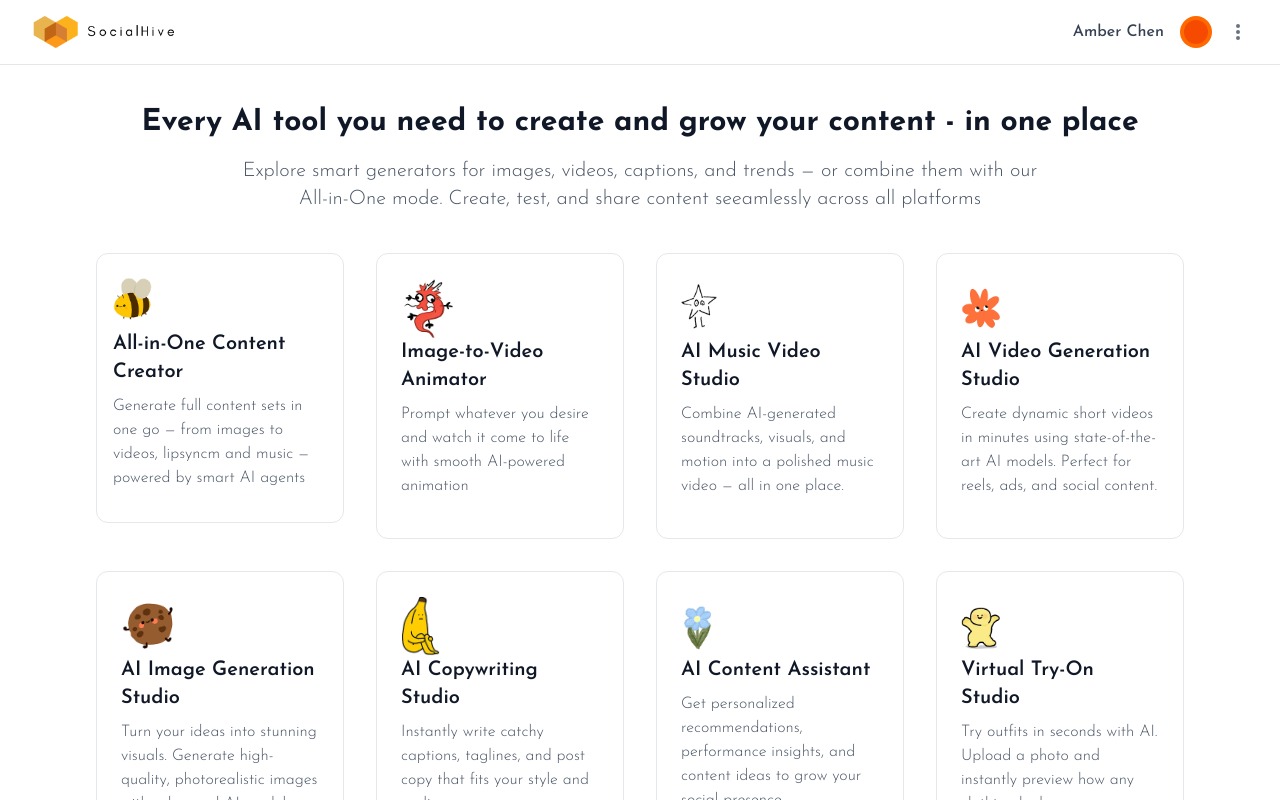
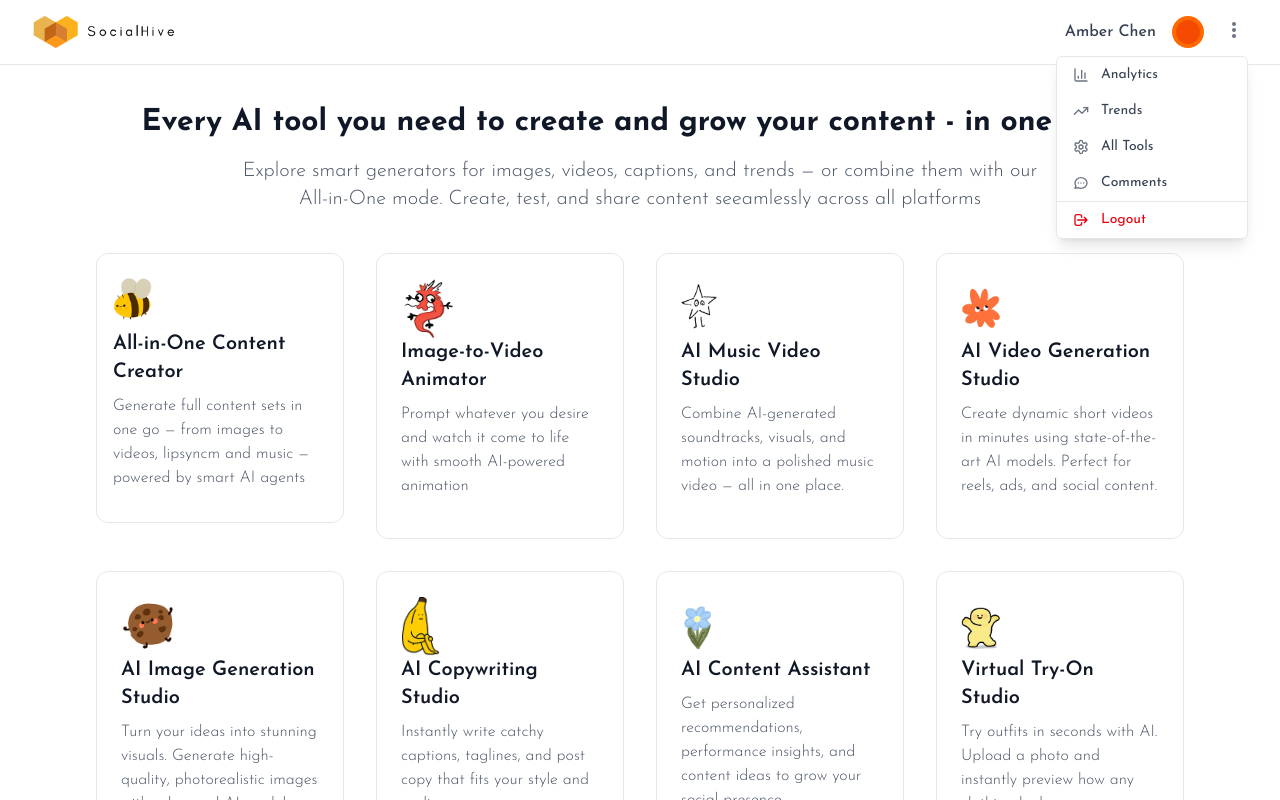
Before and after one commit to kennethng2168/socialHive, a Next.js app: page / in a window 1280 px wide. Both pictures are taken after a click on the button 1238 px from the left and 32 px from the top of the page. Shown: the top 800 px of the page. Built offline with nearby package versions, Linux system fonts and the light colour scheme.

Commit message:
header dropdown

```diff
--- a/app/page.tsx
+++ b/app/page.tsx
@@ -1,4 +1,29 @@
+"use client";
+
+import { useState, useRef, useEffect } from "react";
+import { BarChart3, TrendingUp, Settings } from "lucide-react";
+
 export default function Home() {
+  const [showDropdown, setShowDropdown] = useState(false);
+  const dropdownRef = useRef<HTMLDivElement>(null);
+
+  // Close dropdown when clicking outside
+  useEffect(() => {
+    const handleClickOutside = (event: MouseEvent) => {
+      if (
+        dropdownRef.current &&
+        !dropdownRef.current.contains(event.target as Node)
+      ) {
+        setShowDropdown(false);
+      }
+    };
+
+    document.addEventListener("mousedown", handleClickOutside);
+    return () => {
+      document.removeEventListener("mousedown", handleClickOutside);
+    };
+  }, []);
+
   return (
     <div className="min-h-screen bg-background">
       {/* Navigation Bar */}
@@ -19,9 +44,13 @@ export default function Home() {
               <div className="w-8 h-8 bg-orange-500 rounded-full flex items-center justify-center">
                 <div className="w-6 h-6 bg-orange-600 rounded-full" />
               </div>
-              {/* biome-ignore lint/a11y/useButtonType: <explanation> */}
-              <button className="text-gray-500 hover:text-gray-700">
-                {/* biome-ignore lint/a11y/noSvgWithoutTitle: <explanation> */}
+              {/* Dropdown Menu */}
+              <div className="relative" ref={dropdownRef}>
+                <button
+                  type="button"
+                  onClick={() => setShowDropdown(!showDropdown)}
+                  className="text-gray-500 hover:text-gray-700 p-1 rounded-md hover:bg-gray-100 transition-colors"
+                >
                   <svg
                     className="w-5 h-5"
                     fill="currentColor"
@@ -30,6 +59,65 @@ export default function Home() {
                     <path d="M10 6a2 2 0 110-4 2 2 0 010 4zM10 12a2 2 0 110-4 2 2 0 010 4zM10 18a2 2 0 110-4 2 2 0 010 4z" />
                   </svg>
                 </button>
+
+                {showDropdown && (
+                  <div className="absolute right-0 mt-2 w-48 bg-white rounded-md shadow-lg border border-gray-200 z-50">
+                    <a
+                      href="/analytics"
+                      className="flex items-center px-4 py-2 text-sm text-gray-700 hover:bg-gray-100 transition-colors"
+                    >
+                      <BarChart3 className="h-4 w-4 mr-3 text-gray-500" />
+                      Analytics
+                    </a>
+                    <a
+                      href="/trends"
+                      className="flex items-center px-4 py-2 text-sm text-gray-700 hover:bg-gray-100 transition-colors"
+                    >
+                      <TrendingUp className="h-4 w-4 mr-3 text-gray-500" />
+                      Trends
+                    </a>
+                    <a
+                      href="/tools"
+                      className="flex items-center px-4 py-2 text-sm text-gray-700 hover:bg-gray-100 transition-colors"
+                    >
+                      <Settings className="h-4 w-4 mr-3 text-gray-500" />
+                      All Tools
+                    </a>
+                    <a
+                      href="/comments"
+                      className="flex items-center px-4 py-2 text-sm text-gray-700 hover:bg-gray-100 transition-colors"
+                    >
+                      <svg className="h-4 w-4 mr-3 text-gray-500" fill="none" stroke="currentColor" viewBox="0 0 24 24">
+                        <path strokeLinecap="round" strokeLinejoin="round" strokeWidth={2} d="M8 12h.01M12 12h.01M16 12h.01M21 12c0 4.418-4.03 8-9 8a9.863 9.863 0 01-4.255-.949L3 20l1.395-3.72C3.512 15.042 3 13.574 3 12c0-4.418 4.03-8 9-8s9 3.582 9 8z" />
+                      </svg>
+                      Comments
+                    </a>
+                    <div className="border-t border-gray-200"></div>
+                    <button
+                      onClick={() => {
+                        setShowDropdown(false);
+                        alert("Logout functionality would be implemented here");
+                      }}
+                      className="flex items-center w-full px-4 py-2 text-sm text-red-600 hover:bg-red-50 transition-colors"
+                    >
+                      <svg
+                        className="h-4 w-4 mr-3"
+                        fill="none"
+                        stroke="currentColor"
+                        viewBox="0 0 24 24"
+                      >
+                        <path
+                          strokeLinecap="round"
+                          strokeLinejoin="round"
+                          strokeWidth={2}
+                          d="M17 16l4-4m0 0l-4-4m4 4H7m6 4v1a3 3 0 01-3 3H6a3 3 0 01-3-3V7a3 3 0 013-3h4a3 3 0 013 3v1"
+                        />
+                      </svg>
+                      Logout
+                    </button>
+                  </div>
+                )}
+              </div>
             </div>
           </div>
         </div>
```
Lines whose indentation alone changed are shown as unchanged.
